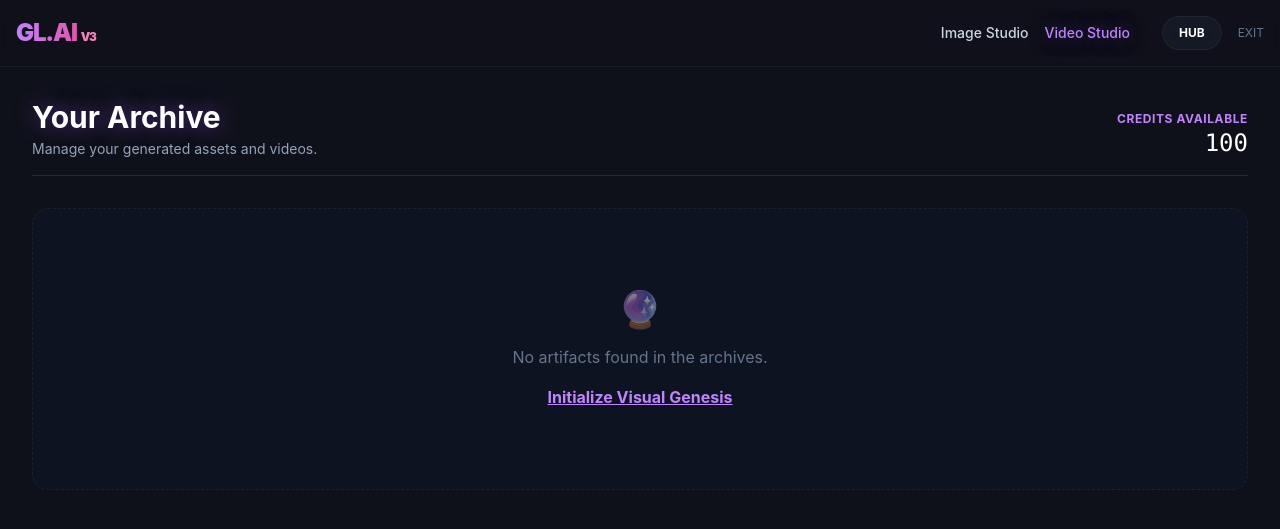
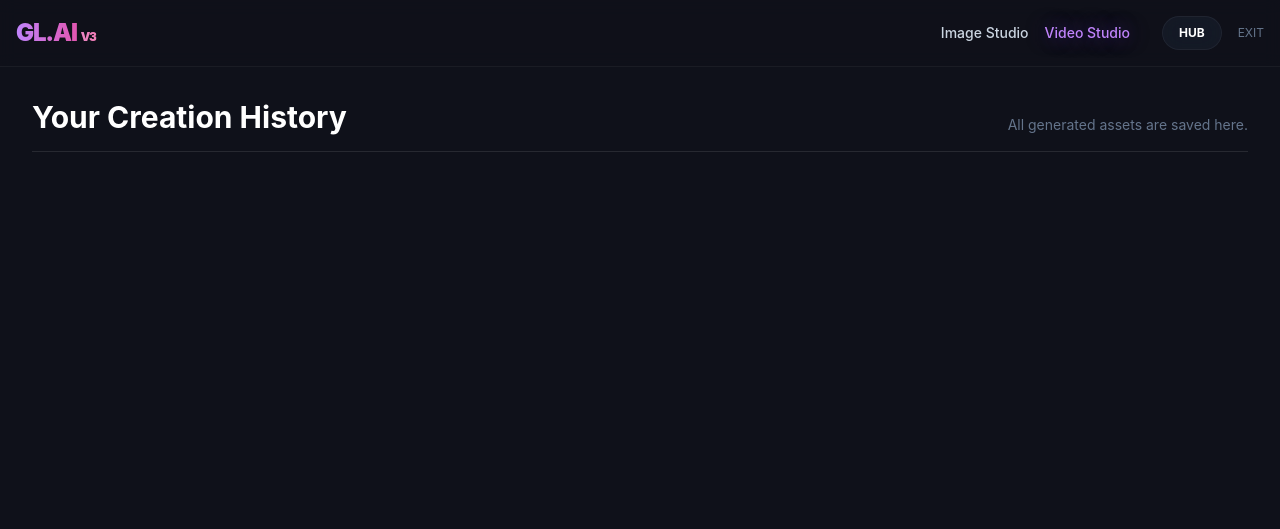
Before and after one commit to Devil-nkp/GameLore-AI, a Flask app: page /dashboard in a window 1280 px wide. Shown: the top 529 px of the page. Run offline with Flask 3, Linux system fonts and the light colour scheme; the visitor is signed in with stand-in values (Sample User, id 1); data that the repository does not hold is empty; some libraries are stand-ins or nearby versions.

Commit message:
dashboard.html

```diff
--- a/templates/dashboard.html
+++ b/templates/dashboard.html
@@ -2,59 +2,32 @@
 {% block content %}
 <div class="max-w-7xl mx-auto">
     <div class="flex justify-between items-end mb-8 border-b border-white/10 pb-4">
-        <div>
-            <h2 class="text-3xl font-bold text-white glow-text">Your Archive</h2>
-            <p class="text-slate-400 text-sm mt-1">Manage your generated assets and videos.</p>
-        </div>
-        <div class="text-right">
-            <span class="block text-xs text-purple-400 font-bold uppercase tracking-wider">Credits Available</span>
-            <span class="text-2xl font-mono text-white">{{ user.credits }}</span>
-        </div>
+        <h2 class="text-3xl font-bold text-white">Your Creation History</h2>
+        <span class="text-slate-500 text-sm">All generated assets are saved here.</span>
     </div>
 
-    <div class="grid gap-6">
-        {% if gens %}
-            {% for gen in gens %}
-            <div class="glass p-6 rounded-xl border border-slate-700/50 flex flex-col md:flex-row gap-6 hover:border-purple-500/30 transition group">
-                <div class="w-full md:w-48 h-48 shrink-0 rounded-lg overflow-hidden border border-slate-600 bg-black relative">
-                    <img src="{{ gen.selected_image }}" class="w-full h-full object-cover group-hover:scale-105 transition duration-500">
-                    {% if gen.video_url %}
-                    <div class="absolute top-2 right-2 bg-purple-600 text-white text-[10px] font-bold px-2 py-1 rounded shadow-lg">VIDEO READY</div>
-                    {% endif %}
-                </div>
+    <div class="grid grid-cols-1 md:grid-cols-3 lg:grid-cols-4 gap-6">
+        {% for gen in gens %}
+        <div class="glass rounded-xl overflow-hidden border border-slate-700 group hover:border-purple-500 transition relative">
 
-                <div class="flex-1 min-w-0">
-                    <div class="flex justify-between items-start mb-2">
-                        <span class="inline-block bg-slate-800 text-purple-300 text-[10px] font-bold px-2 py-1 rounded uppercase tracking-wider border border-slate-700">
-                            {{ gen.type }}
-                        </span>
-                        <span class="text-xs text-slate-500 font-mono">{{ gen.timestamp.strftime('%Y-%m-%d') }}</span>
-                    </div>
+            <div class="aspect-square bg-black relative">
+                {% if gen.type == 'Video' %}
+                    <video src="{{ gen.result_url }}" class="w-full h-full object-cover"></video>
+                    <div class="absolute top-2 right-2 bg-red-600 text-white text-[10px] font-bold px-2 py-1 rounded">VIDEO</div>
+                    <button @click="cinemaOpen = true; cinemaSrc = '{{ gen.result_url }}'; cinemaType = 'vid'" class="absolute inset-0 flex items-center justify-center bg-black/50 opacity-0 group-hover:opacity-100 transition text-white text-4xl">▶</button>
+                {% else %}
+                    <img src="{{ gen.result_url }}" class="w-full h-full object-cover">
+                    <button @click="cinemaOpen = true; cinemaSrc = '{{ gen.result_url }}'; cinemaType = 'img'" class="absolute inset-0 flex items-center justify-center bg-black/50 opacity-0 group-hover:opacity-100 transition text-white font-bold">VIEW</button>
+                {% endif %}
+            </div>
 
-                    <p class="text-slate-300 text-sm line-clamp-3 mb-4 leading-relaxed border-l-2 border-purple-500/20 pl-4">
-                        {{ gen.content[:250] }}...
-                    </p>
-
-                    <div class="flex flex-wrap gap-2 mt-auto">
-                        <a href="{{ gen.selected_image }}" target="_blank" class="px-3 py-1.5 bg-slate-700 hover:bg-slate-600 rounded text-xs text-white transition flex items-center gap-1">
-                            <span>🖼️</span> View Image
-                        </a>
-                        {% if gen.video_url %}
-                        <a href="{{ gen.video_url }}" target="_blank" class="px-3 py-1.5 bg-purple-900/50 hover:bg-purple-900 border border-purple-500/50 rounded text-xs text-purple-200 transition flex items-center gap-1">
-                            <span>🎥</span> Watch Video
-                        </a>
-                        {% endif %}
-                    </div>
-                </div>
+            <div class="p-4">
+                <div class="text-[10px] text-purple-400 font-bold uppercase mb-1">{{ gen.type }}</div>
+                <div class="text-xs text-slate-400 line-clamp-2">{{ gen.prompt_used }}</div>
+                <div class="text-[10px] text-slate-600 mt-2">{{ gen.timestamp.strftime('%Y-%m-%d %H:%M') }}</div>
             </div>
-            {% endfor %}
-        {% else %}
-            <div class="text-center py-20 bg-slate-900/50 rounded-2xl border border-white/5 border-dashed">
-                <div class="text-4xl mb-4 opacity-50">🔮</div>
-                <p class="text-slate-500 mb-4">No artifacts found in the archives.</p>
-                <a href="/generate_visuals" class="text-purple-400 hover:text-purple-300 font-bold underline">Initialize Visual Genesis</a>
-            </div>
-        {% endif %}
+        </div>
+        {% endfor %}
     </div>
 </div>
 {% endblock %}
```
